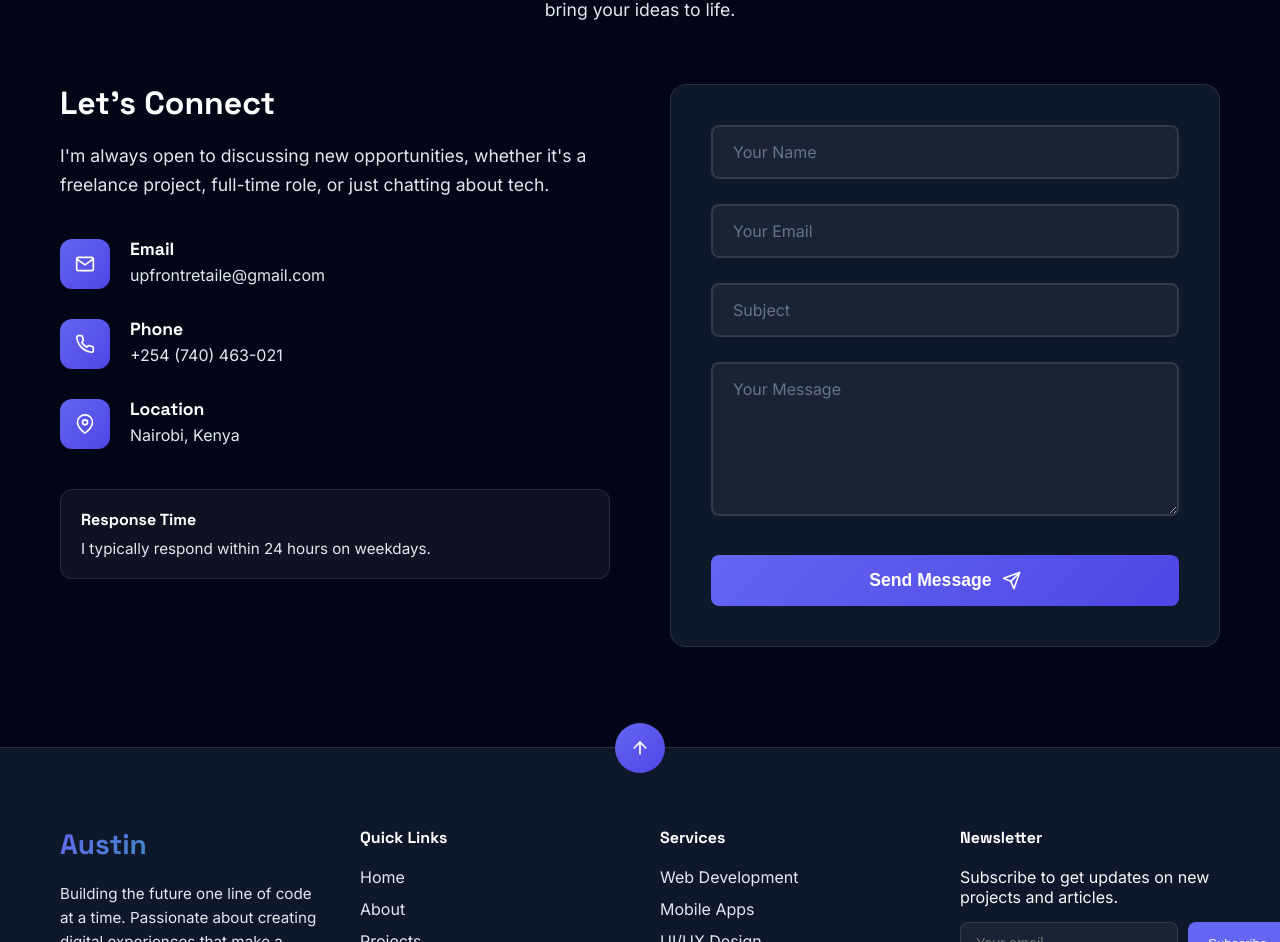
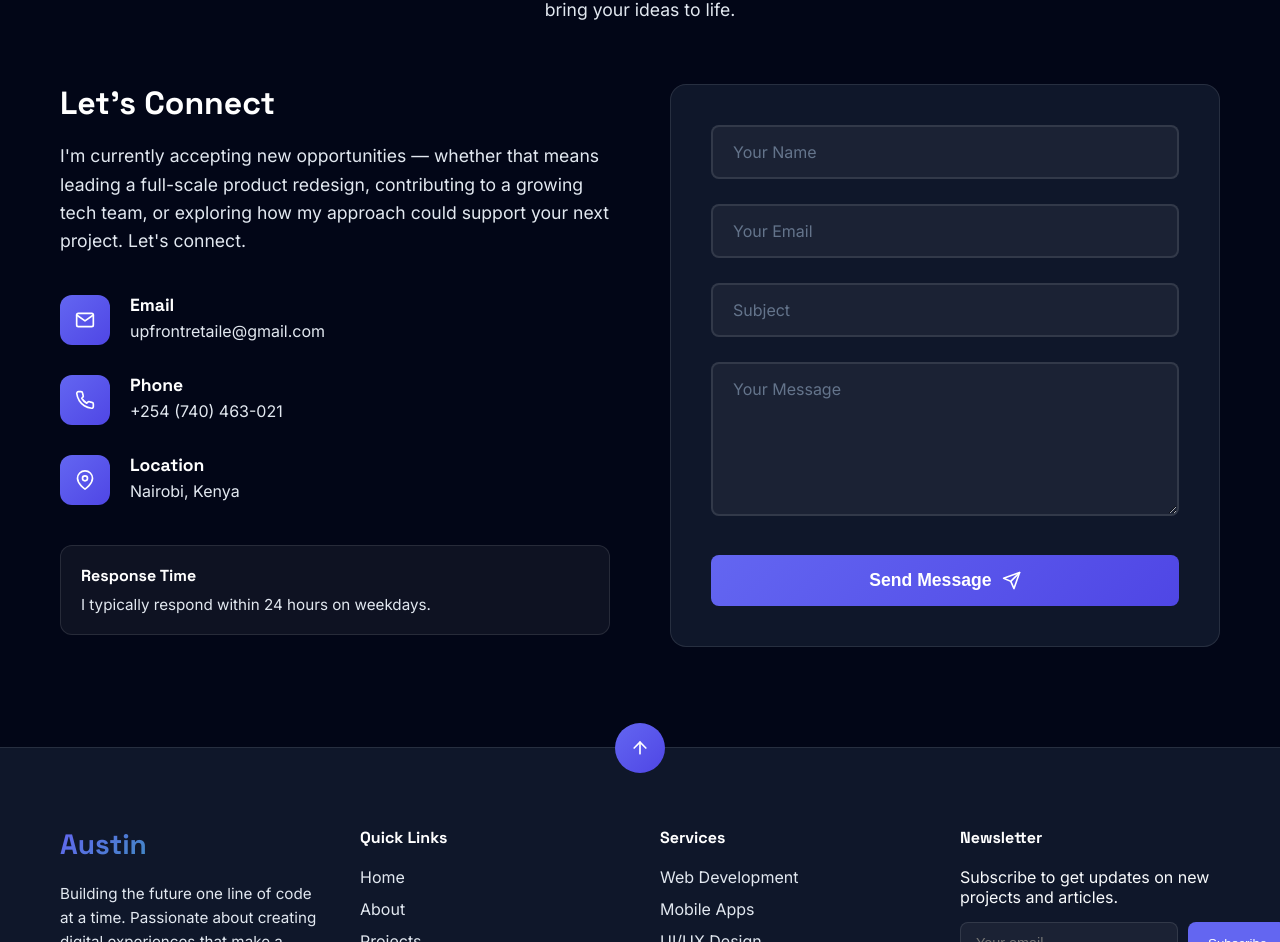
Before and after one commit to codewithaustin1/sharp-portfolio, a React (Create React App) app: page / in a window 1280 px wide. Shown: the part 5234-6176 px from the top of the page. Built offline with nearby package versions, Linux system fonts and the light colour scheme.

Commit message:
Update Contact.jsx

```diff
--- a/src/components/Contact/Contact.jsx
+++ b/src/components/Contact/Contact.jsx
@@ -87,8 +87,7 @@ const Contact = () => {
           <div className="contact-info fade-in">
             <h3>Let's Connect</h3>
             <p>
-              I'm always open to discussing new opportunities, whether it's a
-              freelance project, full-time role, or just chatting about tech.
+              I'm currently accepting new opportunities — whether that means leading a full-scale product redesign, contributing to a growing tech team, or exploring how my approach could support your next project. Let's connect.
             </p>
 
             <div className="contact-details">
```
